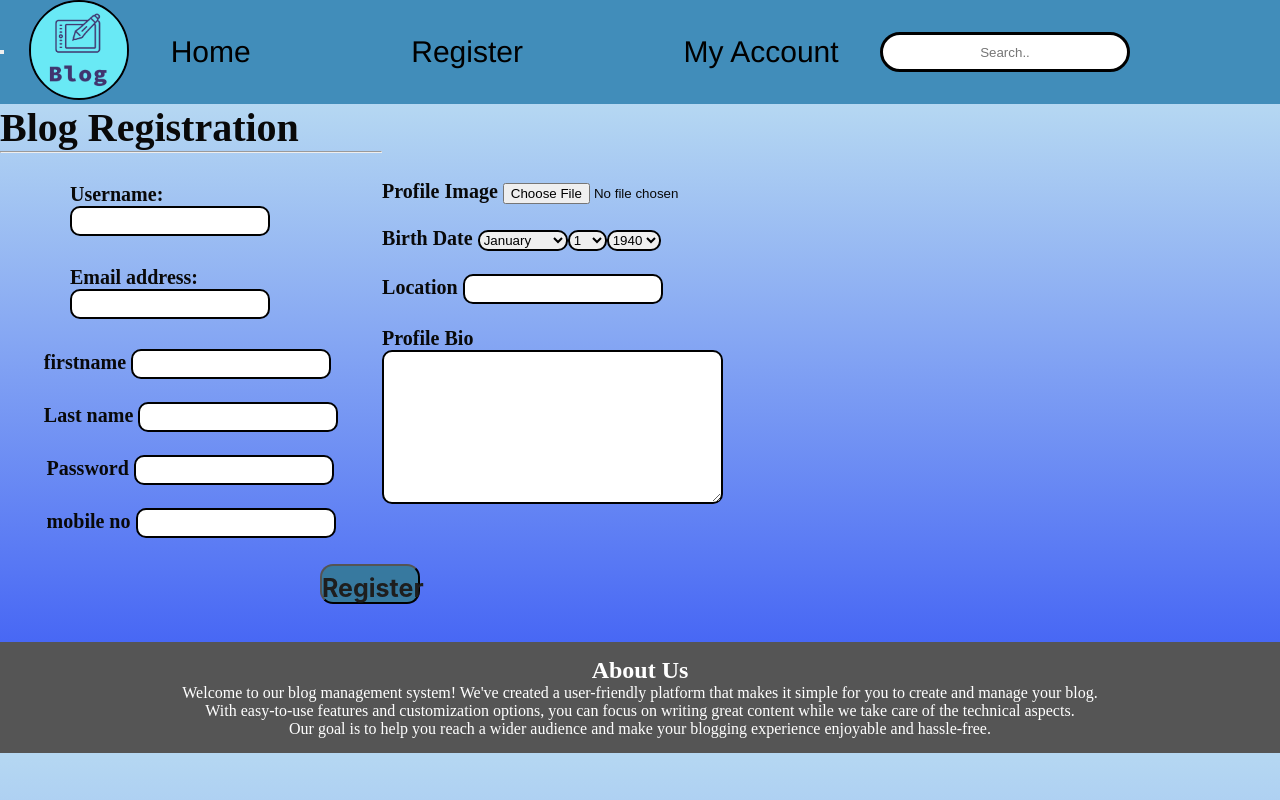
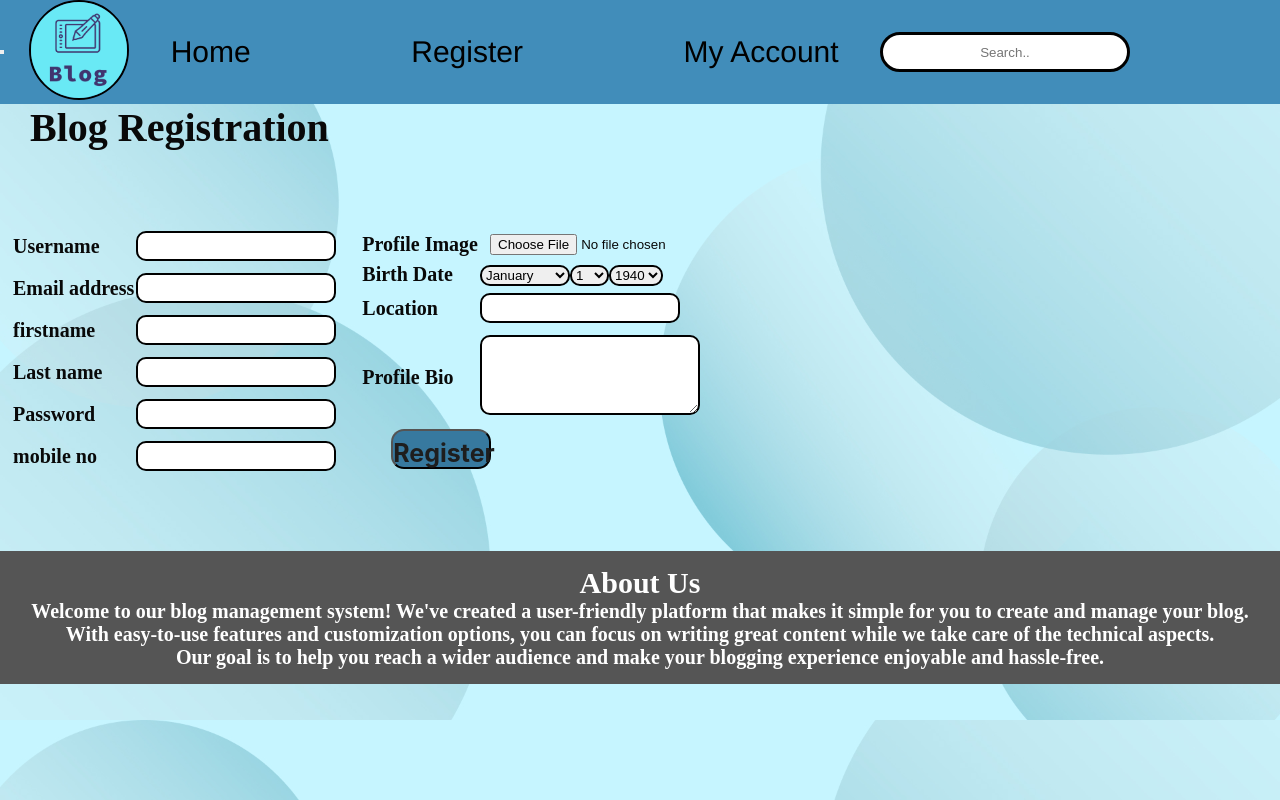
Before and after one commit to khushuuu2609/Blog-Management-System-Django, a Django app: page /register/ in a window 1280 px wide. Run offline with Django 3.2, Linux system fonts and the light colour scheme; some libraries are stand-ins or nearby versions.

Commit message:
commit for css

```diff
--- a/blog/accountApp/static/login.css
+++ b/blog/accountApp/static/login.css
@@ -8,7 +8,7 @@
     display: block;
 }
 
-.sub-btn{
+.sub-btn {
     width: 100px;
     height: 40px;
     background-color: #418dba;
@@ -23,8 +23,9 @@
     transition-duration: 0.5s;
     cursor: pointer;
 }
-.sub-btn:hover{
-    background-color:#e589ce;
+
+.sub-btn:hover {
+    background-color: #e589ce;
     color: rgb(196, 28, 28);
     border: 2px solid #008CBA;
     text-shadow: #1E1E1E;
@@ -68,11 +69,12 @@
     margin-right: 150px;
 }
 
-.li a{
+.li a {
     text-decoration: none;
 }
 
-.nav-search,.form-control{
+.nav-search,
+.form-control {
     border: none;
     border: 3px solid black;
     border-radius: 23px;
@@ -81,42 +83,45 @@
     text-align: center;
 }
 
-.aboutus{
+.aboutus {
     text-align: center;
 }
 
-#login{
+#login {
     position: relative;
     top: none;
     left: 40%;
 }
 
-.text-info{
+.text-info {
     color: midnightblue;
     font-size: 20px;
     font-weight: bold;
 }
 
-.text-white{
+.text-white {
     font-size: 50px;
     color: blue;
 }
 
-.form-group,.text-right{
+.form-group,
+.text-right {
     margin: 30px;
 }
 
-.text-right{
+.text-right {
     margin: 70px;
 }
 
-.bg{
-    background: hsla(206, 70%, 83%, 1);
+.bg {
+    background: #EBEBEB;
 
-    background: linear-gradient(180deg, hsla(206, 70%, 83%, 1) 0%, hsla(229, 89%, 62%, 1) 100%);
+    /* background: linear-gradient(180deg, hsla(206, 70%, 83%, 1) 0%, hsla(229, 89%, 62%, 1) 100%); */
+    background-image: url(./Frame\ 9.jpg);
+    background-size: cover;
 
-    background: -moz-linear-gradient(180deg, hsla(206, 70%, 83%, 1) 0%, hsla(229, 89%, 62%, 1) 100%);
 }
+
 li a {
     display: block;
     color: white;
--- a/blog/accountApp/static/register.css
+++ b/blog/accountApp/static/register.css
@@ -1,36 +1,41 @@
-.container{
+.container {
     color: rgb(9, 9, 9);
     font-size: 20px;
     font-weight: bold;
-    background: hsla(206, 70%, 83%, 1);
+    /* background-image: url(./pxfuel.jpg); */
+    /* background: hsla(206, 70%, 83%, 1); */
 
-    background: linear-gradient(180deg, hsla(206, 70%, 83%, 1) 0%, hsla(229, 89%, 62%, 1) 100%);
+    /* background: linear-gradient(180deg, hsla(206, 70%, 83%, 1) 0%, hsla(229, 89%, 62%, 1) 100%); */
+}
 
-    background: -moz-linear-gradient(180deg, hsla(206, 70%, 83%, 1) 0%, hsla(229, 89%, 62%, 1) 100%);
-}
-.image{
+.image {
     display: none;
 }
 
-.formcss{
-   display: flex;
-   flex-direction: column;
-   align-items: center;
+.formcss {
+    /* display: flex;
+    flex-direction: column;
+    align-items: center;
+    justify-content: center; */
+    display: flex;
+    align-items: center;
+    justify-content: space-around;
+    height: 50vh;
 }
 
-.formcs{
+.formcs {
     margin-left: 40px;
 }
 
-.partication{
-    display: flex;
+.partication {
+    /* display: flex;
     align-items: center;
-    justify-content: space-around;
+    justify-content: space-around; */
     width: 60%;
 
 }
 
-.btn{
+.btn {
     width: 100px;
     height: 40px;
     background: #37799f;
@@ -50,22 +55,34 @@
     cursor: pointer;
 }
 
-.btn:hover{
+.btn:hover {
     background-color: #e589ce;
     color: rgb(170, 22, 22);
     border: 2px solid #008CBA;
     text-shadow: #1E1E1E;
 }
-.allcss input{
+
+td input:not([type=file]) {
     border: none;
     border: 2px solid black;
     border-radius: 10px;
     width: 200px;
     height: 30px;
 }
-
-.allcss textarea,select{
+td input,textarea{
+    margin: 5px 0px;
+    padding: 0px 10px;
+}
+td textarea,
+select {
     border: none;
     border: 2px solid black;
     border-radius: 10px;
 }
+td textarea{
+    height: 80px;
+    width: 220px;
+}
+.title-form{
+    margin-left: 30px;
+}
--- a/blog/accountApp/templates/accountApp/register.html
+++ b/blog/accountApp/templates/accountApp/register.html
@@ -1,120 +1,100 @@
-{% extends 'accountApp/base.html' %}
-{% block headcontent %}
-{%load static%}
-<link rel="stylesheet" href="{% static 'register.css'%}">
-{% endblock %}
-{% block content %}
+{% extends 'accountApp/base.html' %} {% block headcontent %} {%load static%}
+<link rel="stylesheet" href="{% static 'register.css'%}" />
+{% endblock %} {% block content %}
 
 <div class="container">
   <div class="row justify-content-center">
     <div class="col-8 blogtitle">
-          <h1 class="mt-2">Blog Registration</h1>
+      <h1 class="mt-2 title-form">Blog Registration</h1>
 
       <div class="partication">
         <div class="parc">
-          <hr class="mt-0 mb-4">
           <form method="POST" enctype="multipart/form-data" class="formcss">
-            {% csrf_token %}
-            {{userform.error}}
+            <table>
+              {% csrf_token %} {{userform.error}}
 
-            <div class="formcs">
-            <div class="form-group allcss">
-              <label for="email">Username:</label>
-              {{ userform.username }}
-            </div>
+              <tr>
+                <td><label for="email">Username</label></td>
+                <td>{{ userform.username }}</td>
+              </tr>
 
+              <tr>
+                <td><label for="email">Email address</label></td>
+                <td>{{ userform.email }}</td>
+              </tr>
 
-            <div class="form-group allcss">
-              <label for="email">Email address:</label>
-              {{ userform.email }}
-            </div>
-          </div>
+              <tr>
+                <td>firstname</td>
+                <td>{{ userform.first_name }}</td>
+              </tr>
 
-          <div class="row">
-            <div class="col-6 allcss">
-              firstname
-              {{ userform.first_name }}
-            </div>
-            <br>
-            <div class="col-6 allcss">
-              Last name
-              {{ userform.last_name }}
-            </div>
-          </div>
-          <br>
+              <tr>
+                <td>Last name</td>
+                <td>{{ userform.last_name }}</td>
+              </tr>
 
-          <div class="row">
-          <div class="col-6 allcss">
-            Password
-          {{ userform.password }}
-          </div>
-          <br>
-            <div class="col-6 allcss">
-              mobile no
-              {{ profileform.mobileno }}
-            </div>
-          </div>
-        </div>
+              <tr>
+                <td>Password</td>
+                <td>{{ userform.password }}</td>
+              </tr>
 
-        <div class="parc">
-          <br>
-            <div class="col">
-              Profile Image
-              {{ profileform.avatar }}
-               <img class="image" id="my_image" src="#"/>
-            </div>
-            <br>
+              <tr>
+                <td>mobile no</td>
+                <td>{{ profileform.mobileno }}</td>
+              </tr>
+            </table>
+            <table>
+              <tr>
+                <td>Profile Image</td>
+                <td>{{ profileform.avatar }}</td>
+                <td><img class="image" id="my_image" src="#" /></td>
+              </tr>
 
-          <div class="col">
-            <div class="col-6 allcss">
-              Birth Date
-              {{ profileform.birth_date }}
-            </div>
-          </div>
-          <br>
+              <tr>
+                <td>Birth Date</td>
+                <td>{{ profileform.birth_date }}</td>
+              </tr>
 
+              <tr>
+                <td>Location</td>
+                <td>{{ profileform.location }}</td>
+              </tr>
 
-            <div class="col-6 allcss">
-              Location
-              {{ profileform.location }}
-            </div>
-            <br>
-
-
-            <div class="col-6 allcss">
-              Profile Bio
-          {{ profileform.bio }}
-            </div>
-          <br>
-          </div>
-          </div>
-
-          <button type="submit" class="btn btn-success">Register</button>
+              <tr>
+                <td>Profile Bio</td>
+                <td>{{ profileform.bio }}</td>
+              </tr>
+              <tr>
+                <td>
+                  <button type="submit" class="btn btn-success">
+                    Register
+                  </button>
+                </td>
+              </tr>
+            </table>
           </form>
         </div>
       </div>
     </div>
-{% endblock %}
-{% load static %}
-{% block javascript %}
+    {% endblock %} {% load static %} {% block javascript %}
     <script>
-  $(document).ready(function(){
+      $(document).ready(function () {
         function readURL(input) {
           if (input.files && input.files[0]) {
             var reader = new FileReader();
 
             reader.onload = function (e) {
-              $('#my_image').attr('src', e.target.result);
-          }
+              $("#my_image").attr("src", e.target.result);
+            };
 
             reader.readAsDataURL(input.files[0]);
           }
         }
-  $('.clearablefileinput').change(function(){
+        $(".clearablefileinput").change(function () {
           readURL(this);
-
         });
-
-  })
+      });
     </script>
     {% endblock %}
+  </div>
+</div>
--- a/blog/userApp/templates/userApp/user_blog.html
+++ b/blog/userApp/templates/userApp/user_blog.html
@@ -6,7 +6,7 @@
 <div class="container text-center">
   <div class="row">
     <div class="col-sm-3 well">
-      <div class="well">
+      <div class="">
         <p><a href="{% url 'update' %}">{{ user.first_name }}</a></p>
         <img src="../media/{{ user.profile.avatar }} " class="img-circle" height="65" width="65" alt="{{ user.first_name }}">
       </div>
```
Also changed, not shown: blog/blogmanageApp/templates/blogmanage/blog.html (+3 -4 lines), blog/userApp/static/css/full_blog.css (+5 -2 lines), blog/accountApp/static/Frame 9.jpg (added), blog/accountApp/static/pxfuel.jpg (added), blog/db.sqlite3, blog/userApp/static/css/Frame 9.jpg (added). Lines whose indentation alone changed are shown as unchanged.
